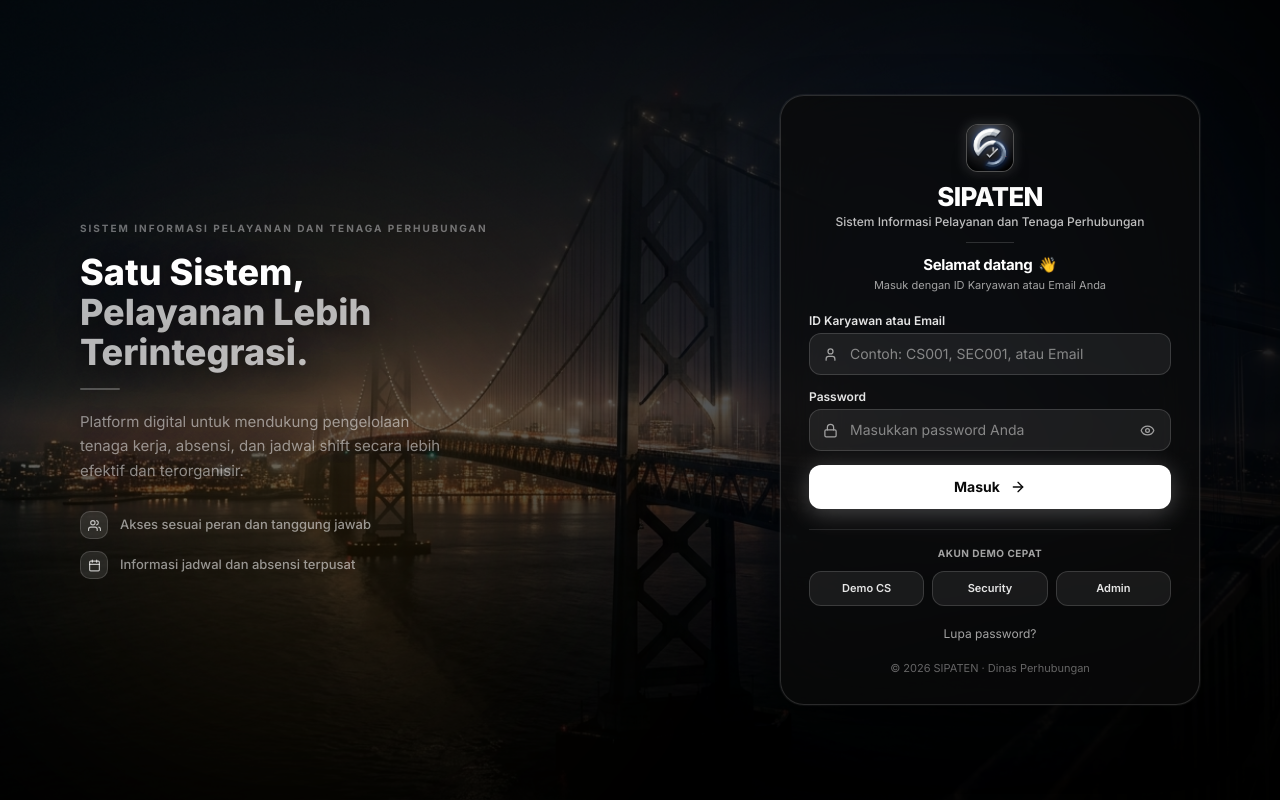
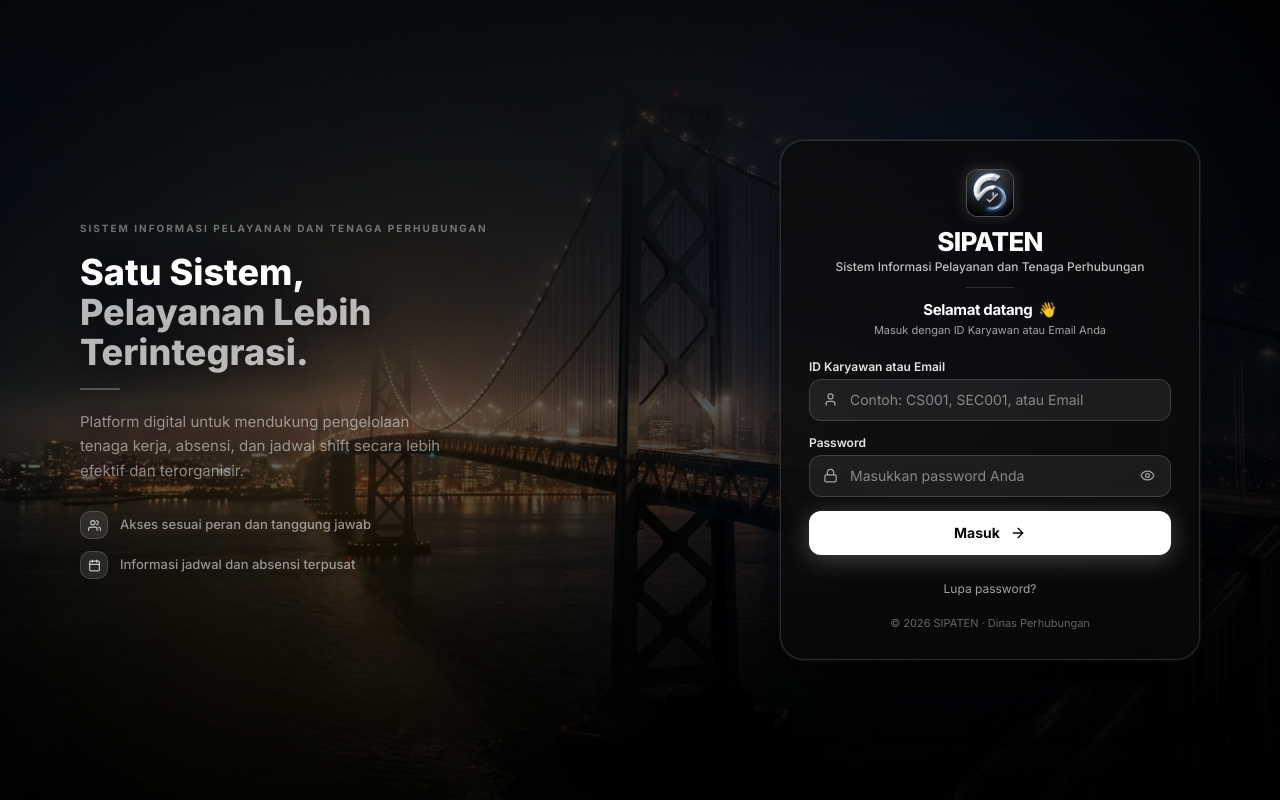
Before and after one commit to reezyariel/Presensi-Dishub, a React (Vite) app: page /login in a window 1280 px wide. Built offline with nearby package versions, Linux system fonts and the light colour scheme; no server answers.

Commit message:
hapus akun demo

```diff
--- a/src/pages/admin/LoginPage.tsx
+++ b/src/pages/admin/LoginPage.tsx
@@ -11,7 +11,7 @@
 import { useState, useEffect } from 'react'
 import { useNavigate, useLocation, Link } from 'react-router-dom'
 import { useAuth } from '../../hooks/useAuth'
-import { User, Lock, Eye, EyeOff, AlertCircle, ArrowRight, Clock } from 'lucide-react'
+import { User, Lock, Eye, EyeOff, AlertCircle, ArrowRight } from 'lucide-react'
 
 export default function LoginPage() {
   const { signIn, isAuthenticated, isAdmin, role, isLoading: authLoading } = useAuth()
@@ -352,52 +352,9 @@ export default function LoginPage() {
             </div>
           </form>
 
-          {/* ── Akun Demo Cepat ── */}
-          <div
-            className="mt-5 pt-4 border-t border-white/10"
-            style={{
-              opacity: mounted ? 1 : 0,
-              transform: mounted ? 'translateY(0)' : 'translateY(8px)',
-              transition: 'opacity 0.4s ease-out 0.38s, transform 0.4s ease-out 0.38s',
-            }}
-          >
-            <p className="text-[10px] text-center text-neutral-400 font-bold mb-2.5 uppercase tracking-wider">
-              Akun Demo Cepat
-            </p>
-            <div className="grid grid-cols-3 gap-2">
-              <button
-                type="button"
-                id="demo-cs"
-                title="Akun Demo Petugas Cleaning Service (CS)"
-                onClick={() => { setIdentifier('CS001'); setPassword('password123'); setError(null) }}
-                className="py-2 px-1.5 bg-white/[0.07] hover:bg-white/[0.14] border border-white/15 hover:border-white/30 rounded-xl text-[11px] font-semibold text-neutral-200 hover:text-white transition-all text-center active:scale-[0.96] hover:shadow-sm"
-              >
-                Demo CS
-              </button>
-              <button
-                type="button"
-                id="demo-security"
-                title="Akun Demo Petugas Security"
-                onClick={() => { setIdentifier('SEC001'); setPassword('password123'); setError(null) }}
-                className="py-2 px-1.5 bg-white/[0.07] hover:bg-white/[0.14] border border-white/15 hover:border-white/30 rounded-xl text-[11px] font-semibold text-neutral-200 hover:text-white transition-all text-center active:scale-[0.96] hover:shadow-sm"
-              >
-                Security
-              </button>
-              <button
-                type="button"
-                id="demo-admin"
-                title="Akun Demo Administrator Utama"
-                onClick={() => { setIdentifier('reezyfbi4@gmail.com'); setPassword('admin123'); setError(null) }}
-                className="py-2 px-1.5 bg-white/[0.07] hover:bg-white/[0.14] border border-white/15 hover:border-white/30 rounded-xl text-[11px] font-semibold text-neutral-200 hover:text-white transition-all text-center active:scale-[0.96] hover:shadow-sm"
-              >
-                Admin
-              </button>
-            </div>
-          </div>
-
           {/* ── Lupa Password & Footer ── */}
           <div
-            className="text-center mt-3.5"
+            className="text-center mt-5"
             style={{
               opacity: mounted ? 1 : 0,
               transition: 'opacity 0.4s ease-out 0.44s',
```
